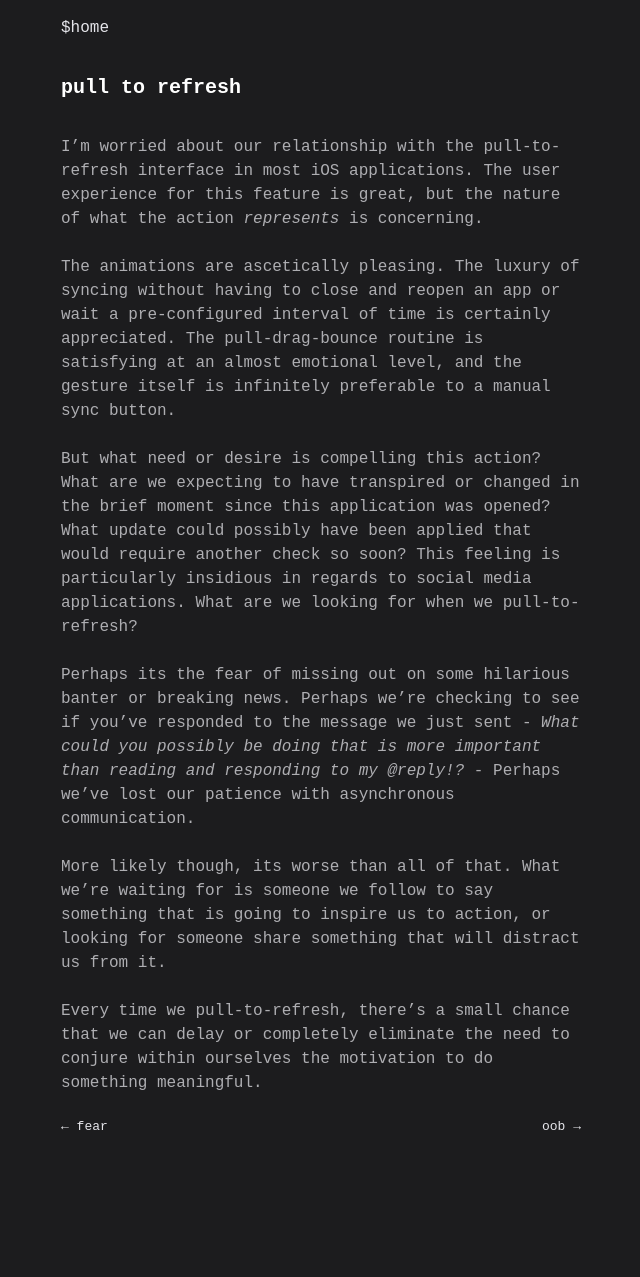
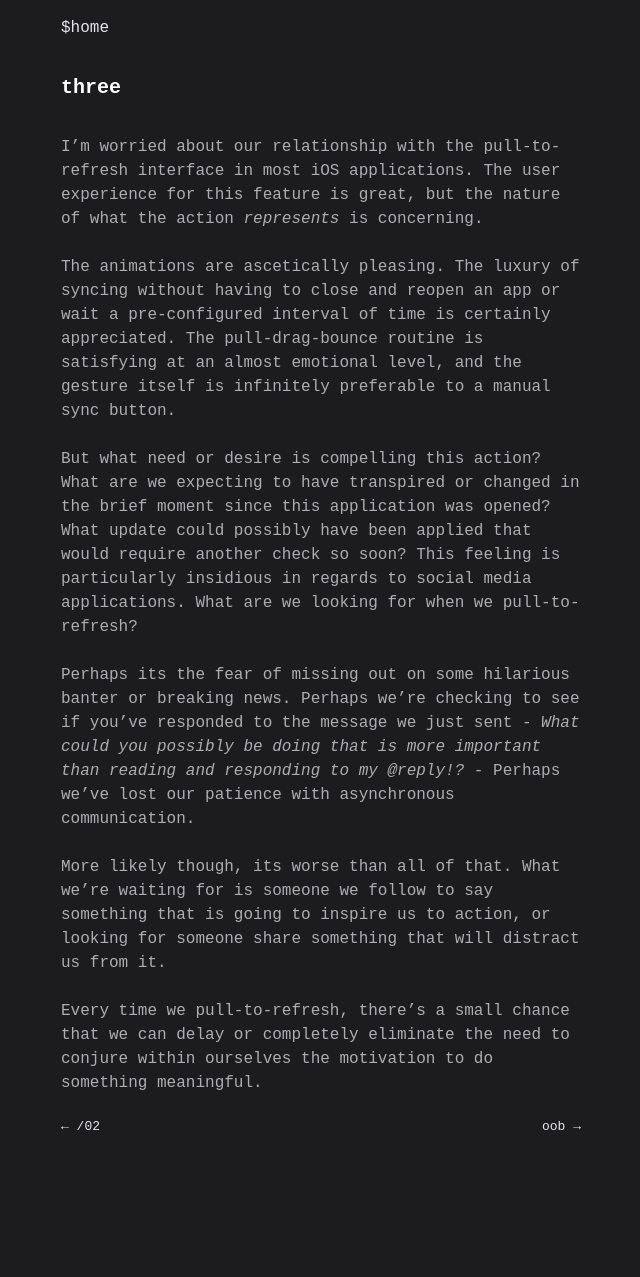
Before and after one commit to jamesgowans/jamesgowans.github.io, a Jekyll site: the page built from _posts/2012-11-13-refresh.md, in a window 1280 px wide. Shown: the whole page, without its empty margins (319-959 px from the left). Built offline with Jekyll 4.4.1, drawn with Linux system fonts in a browser that asks for light colours.

Commit message:
is this it

```diff
--- a/_posts/2012-11-07-fear.md
+++ b/_posts/2012-11-07-fear.md
@@ -1,10 +1,10 @@
 ---
 
-title: fear
+title: two
 date: 2012-11-07
 author: James Gowans
 layout: post
-slug: fear
+slug: /02
 
 ---
 
--- a/_posts/2012-11-13-refresh.md
+++ b/_posts/2012-11-13-refresh.md
@@ -1,10 +1,10 @@
 ---
 
-title: pull to refresh
+title: three
 date: 2012-11-13
 author: James Gowans
 layout: post
-slug: refresh
+slug: /03
 
 ---
 
```
Also changed, not shown: _posts/2012-08-22-community.md (+2 -2 lines).
